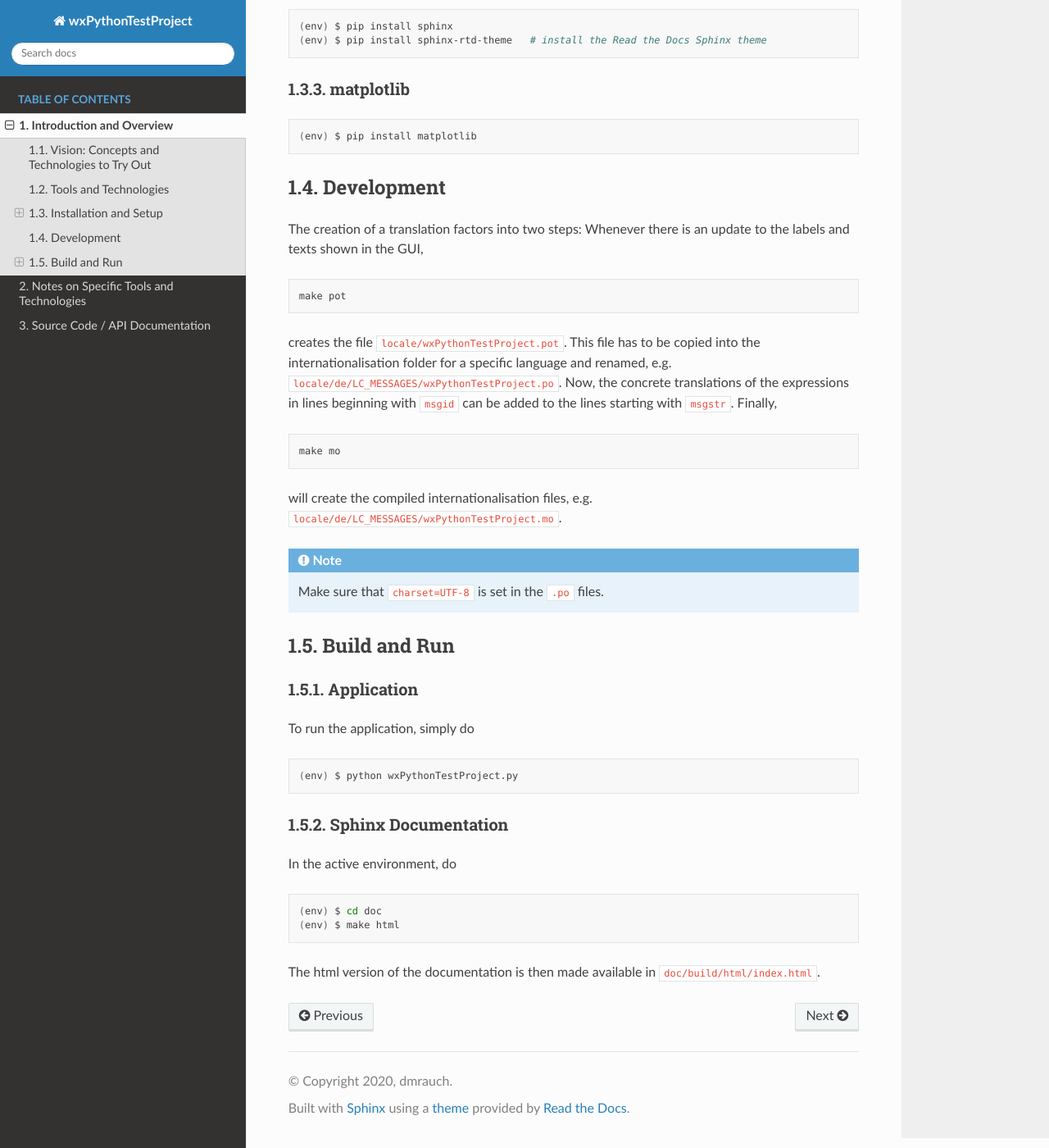
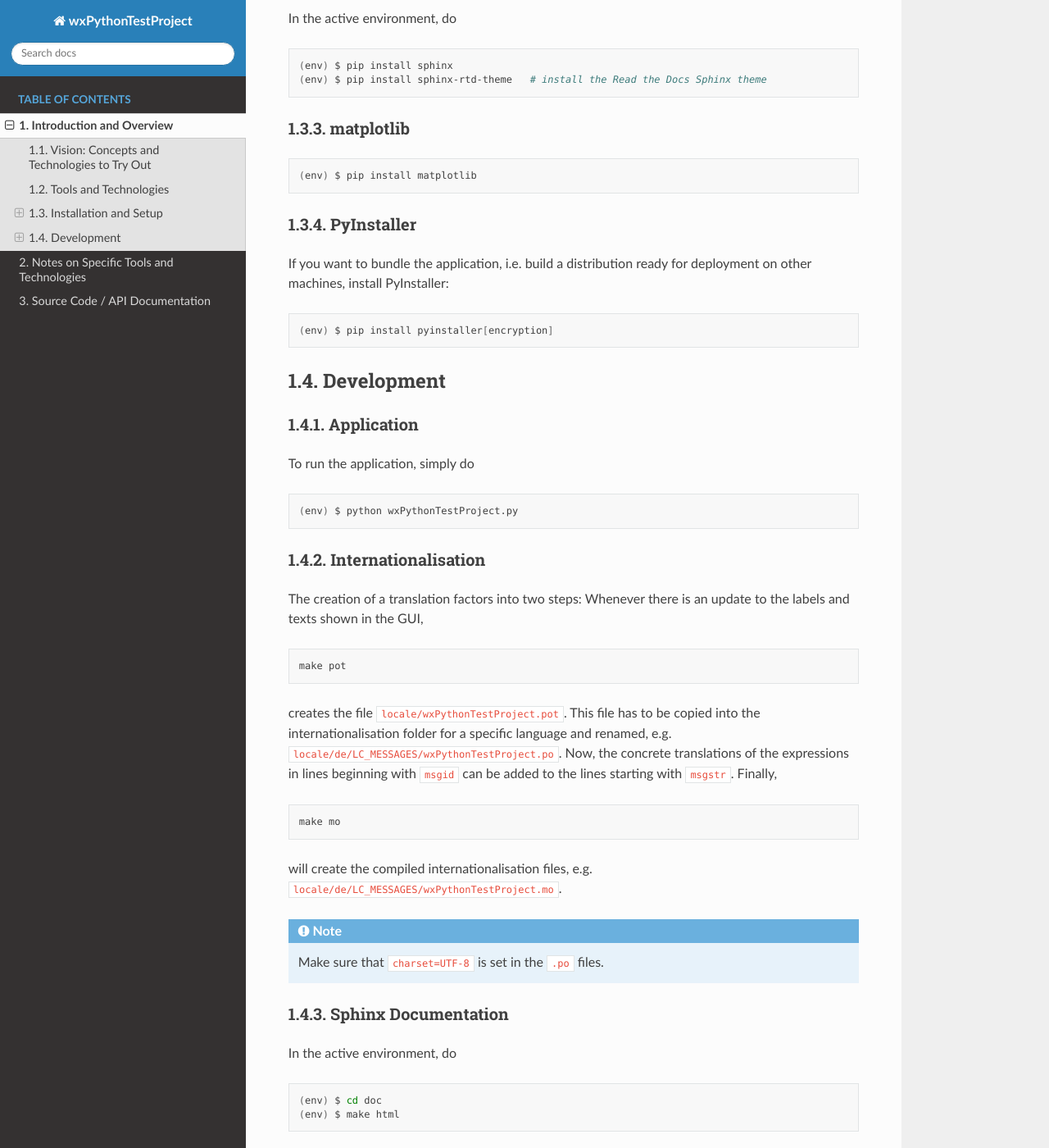
Before and after one commit to dmrauch/wxPythonTestProject, a Sphinx documentation site: the page built from doc/source/readmeLink.rst, in a window 1280 px wide and 1400 px high, scrolled down 3204 px. Shown: the whole window at 82% size. Built offline with Sphinx 7.4.7 and the Read the Docs theme 2.0.0, drawn with Linux system fonts in a browser that asks for light colours; some of the changed text lies outside the part shown.

Commit message:
Use PyInstaller to bundle the application without the source code
The application and the graphics and locale resources along with the program dependencies are bundled into a single file.

```diff
--- a/README.rst
+++ b/README.rst
@@ -157,8 +157,34 @@
 
 
 
+PyInstaller
+-----------
+
+If you want to bundle the application, i.e. build a distribution ready for deployment on other machines, install PyInstaller:
+
+.. code:: bash
+
+  (env) $ pip install pyinstaller[encryption]
+
+
+
 Development
 ===========
+
+
+Application
+-----------
+
+To run the application, simply do
+
+.. code:: bash
+
+  (env) $ python wxPythonTestProject.py
+
+
+
+Internationalisation
+--------------------
 
 The creation of a translation factors into two steps: Whenever there is an update to the labels and texts shown in the GUI,
 
@@ -178,21 +204,6 @@
 
 
 
-Build and Run
-=============
-
-
-Application
------------
-
-To run the application, simply do
-
-.. code:: bash
-
-  (env) $ python wxPythonTestProject.py
-
-
-
 Sphinx Documentation
 --------------------
 
@@ -204,3 +215,14 @@
   (env) $ make html
 
 The html version of the documentation is then made available in ``doc/build/html/index.html``.
+
+
+
+Bundling and Deployment
+-----------------------
+
+To build a distribution, do
+
+.. code:: bash
+
+  (env) $ make dist
--- a/doc/source/notes.rst
+++ b/doc/source/notes.rst
@@ -9,3 +9,4 @@
    git
    sphinx
    wxPython
+   distribute
```
Also changed, not shown: doc/source/distribute.rst (added, +46 -0 lines), wxPythonTestProject.py (+31 -20 lines), 1 other file.
